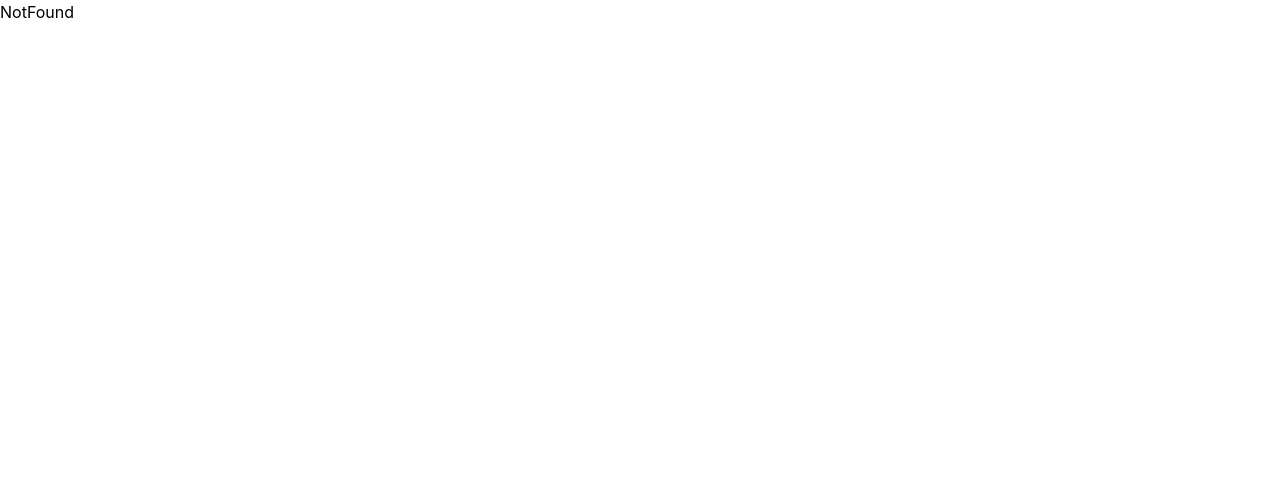
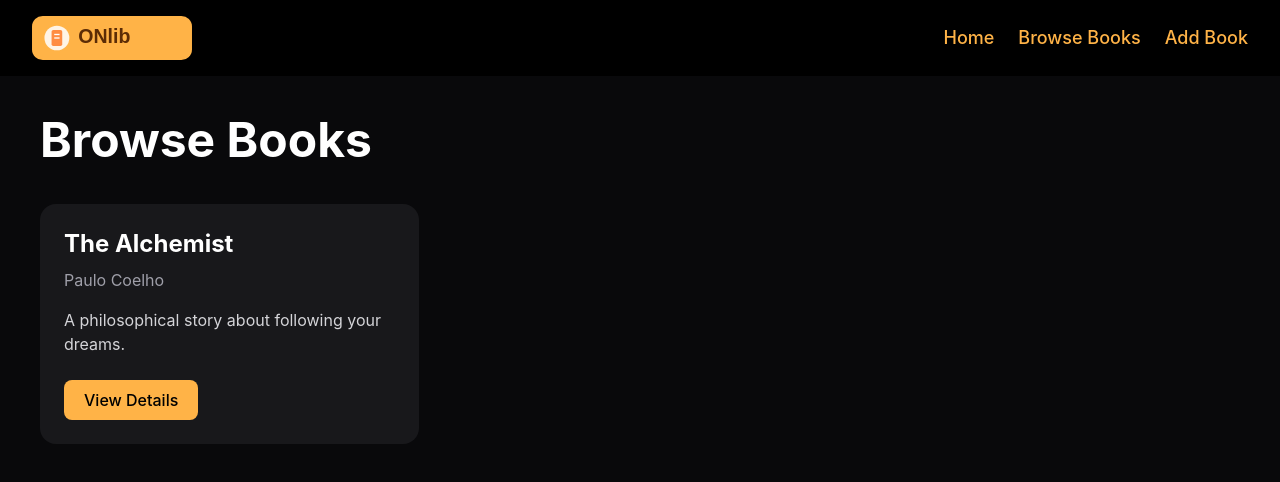
Before and after one commit to mayankrawat45/Online-library-Management, a React (Vite) app: page /books/Fiction in a window 1280 px wide. Shown: the top 482 px of the page. Built offline with nearby package versions, Linux system fonts and the light colour scheme.

Commit message:
Implement category filtering using dynamic routes

```diff
--- a/src/pages/BrowseBooks.jsx
+++ b/src/pages/BrowseBooks.jsx
@@ -1,7 +1,10 @@
 import books from "../data/books"
 import BookCard from "../components/BookCard"
+import { useParams } from "react-router-dom"
 
 function BrowseBooks() {
+  const { category } = useParams()
+  const filteredBooks=category ? books.filter((book)=> book.category===category):book
   return (
     <section className="min-h-screen bg-zinc-950 text-white p-10">
       <h1 className="text-5xl font-bold mb-10">
@@ -9,7 +12,7 @@ function BrowseBooks() {
       </h1>
       <div className="grid grid-cols-1 md:grid-cols-2 lg:grid-cols-3 gap-8">
         {
-          books.map((book)=>(
+          filteredBooks.map((book)=>(
             <BookCard
               key={book.id}
               title={book.title}
--- a/src/routes/AppRoutes.jsx
+++ b/src/routes/AppRoutes.jsx
@@ -16,7 +16,7 @@ const router = createBrowserRouter([
         element: <Home />
       },
       {
-        path: "books",
+        path: "books/:category",
         element: <BrowseBooks />
       },
       {
```
